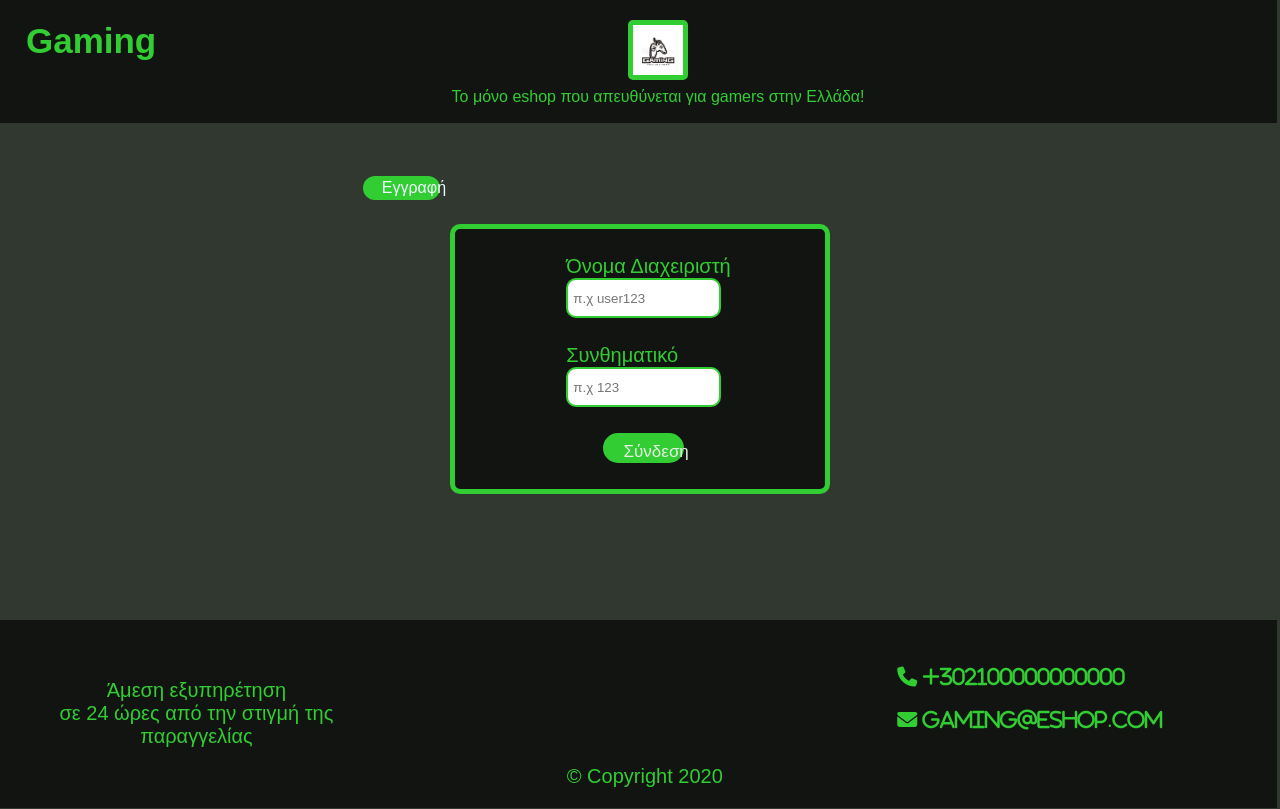
After one commit to sotiriskarageorgopoulos/e-shop, a PHP site: page /templates/admin_page.php in a window 1280 px wide. The commit adds this page. Run offline with PHP 8.4, Linux system fonts and the light colour scheme; some libraries are stand-ins or nearby versions.

Commit message:
8th interface is ok!

```diff
--- a/my_files/css/boxes.css
+++ b/my_files/css/boxes.css
@@ -80,6 +80,23 @@ figcaption {
     margin-right: auto;
     width: 50vw;
     box-shadow: 5px 10px #32CD32;
+}
+
+#admin-choice-btn {
+    margin-top: 4%;
+    margin-left: 20%;
+    color: aliceblue;
+    background-color: #32CD32;
+    width: 10%;
+    height: 3vh;
+    padding-top: 0.2%;
+    padding-left: 1.5%;
+    border: 2px solid #32CD32;
+    border-radius: 13.5px;
+}
+
+#admin-choice-btn:hover {
+    cursor: pointer;
 }
 
 #sitename {
--- a/my_files/css/form.css
+++ b/my_files/css/form.css
@@ -117,3 +117,8 @@ label.comment-text {
     display: flex;
     flex-flow: row wrap;
 }
+
+.admin-login {
+    margin-top: 8%;
+    margin-bottom: 8%;
+}
--- a/my_files/css/navbar.css
+++ b/my_files/css/navbar.css
@@ -1,9 +1,14 @@
 /*---------navbar style--------------------------*/
 
+.list-heading-login,
 .list-heading {
     display: flex;
     justify-content: flex-start;
     margin-left: 25%;
+}
+
+.list-heading-login {
+    margin-left: 0%;
 }
 
 ul>li {
--- a/my_files/js/index.js
+++ b/my_files/js/index.js
@@ -485,3 +485,7 @@ const ratingStars = (numOfStars) => {
     inputElement.value = numOfStars + 1;
 
 }
+
+const goToAdminPage = () => {
+    window.location.href = "./admin_page.php"
+}
--- /dev/null
+++ b/my_files/templates/admin_page.php
@@ -0,0 +1,67 @@
+<?php
+    include "../models/config.php";
+    session_start();
+?>
+<!DOCTYPE html>
+<html lang="el">
+
+<head>
+    <meta charset="UTF-8">
+    <meta name="viewport" content="width=device-width, initial-scale=1.0">
+    <link rel="shortcut icon" href="../icons/favicon.ico">
+    <link rel="stylesheet" type="text/css" href="../css/my_app.css">
+    <title>E-Gaming</title>
+</head>
+<nav>
+    <h1 id="sitename"  href="admin_page.php">Gaming</h1>
+    <figure>
+        <img src="../icons/logo.jpg" alt="Το logo του e-gaming shop." class="img-logo">
+        <figcaption>Το μόνο eshop που απευθύνεται για gamers στην Ελλάδα!</figcaption>
+    </figure>
+    <ul class="list-heading">
+        <li><a href="./register.php" target="_blank" id="register-layout">Εγγραφή</a></li>
+    </ul>
+</nav>
+
+<body>
+    <form class="admin-login" method="POST" action="">
+        <label for="username">Όνομα Διαχειριστή
+            <input type="text" id="username" name="username" placeholder="π.χ user123" required>
+        </label>
+        <label for="password">Συνθηματικό
+            <input type="password" id="password" name="password" placeholder="π.χ 123" required>
+        </label>
+        <button type="submit" class="login-button">Σύνδεση</button>
+    </form>
+    <?php
+       if ($_SERVER['REQUEST_METHOD'] === 'POST') {
+           $username = $_POST["username"];
+           $password = $_POST["password"];
+           if($username === "admin" && $password === "admin"){
+              header('Location: ./manage_products.php');
+           }
+       }
+    ?>
+</body>
+<footer>
+    <article class="footer-layout">
+        <section>
+            <p id="footer-msg">Άμεση εξυπηρέτηση <br>σε 24 ώρες από την στιγμή της παραγγελίας</p>
+        </section>
+        <section>
+            <p id="footer-copyright">&copy; Copyright 2020</p>
+        </section>
+        <section id="footer-contact-details">
+            <a href="tel:+302100000000000">
+                <p class="phone-icon icon"> +302100000000000</p>
+            </a>
+            <a href="mailto:gaming@eshop.com">
+                <p class="envelope-icon icon"> gaming@eshop.com</p>
+            </a>
+        </section>
+    </article>
+</footer>
+<script src="https://use.fontawesome.com/4d997e20ff.js"></script>
+<script src="../js/index.js"></script>
+
+</html>
--- a/my_files/templates/login.php
+++ b/my_files/templates/login.php
@@ -13,12 +13,13 @@
     <title>E-Gaming</title>
 </head>
 <nav>
-    <h1 id="sitename">Gaming</h1>
+    <h1 id="sitename" href="login.php">Gaming</h1>
     <figure>
         <img src="../icons/logo.jpg" alt="Το logo του e-gaming shop." class="img-logo">
         <figcaption>Το μόνο eshop που απευθύνεται για gamers στην Ελλάδα!</figcaption>
     </figure>
-    <ul class="list-heading">
+    <p id="admin-choice-btn" onclick="goToAdminPage()">Σελίδα Διαχειριστή</p>
+    <ul class="list-heading-login">
         <li><a href="./register.php" target="_blank" id="register-layout">Εγγραφή</a></li>
     </ul>
 </nav>
--- /dev/null
+++ b/my_files/templates/manage_products.php
@@ -0,0 +1 @@
+<?php echo "ooo" ?>
```
